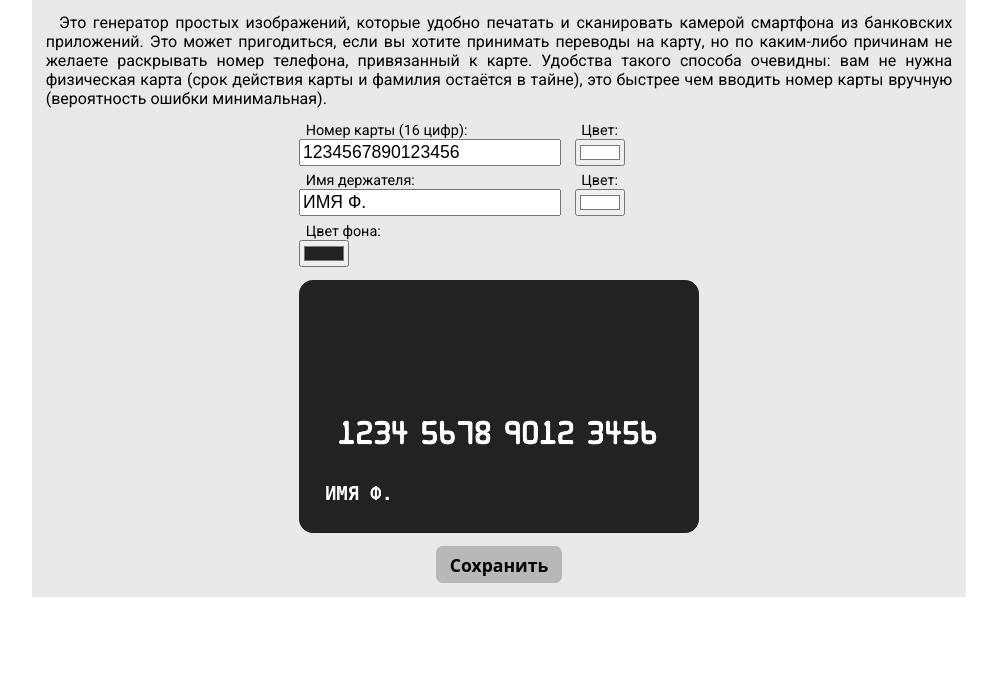
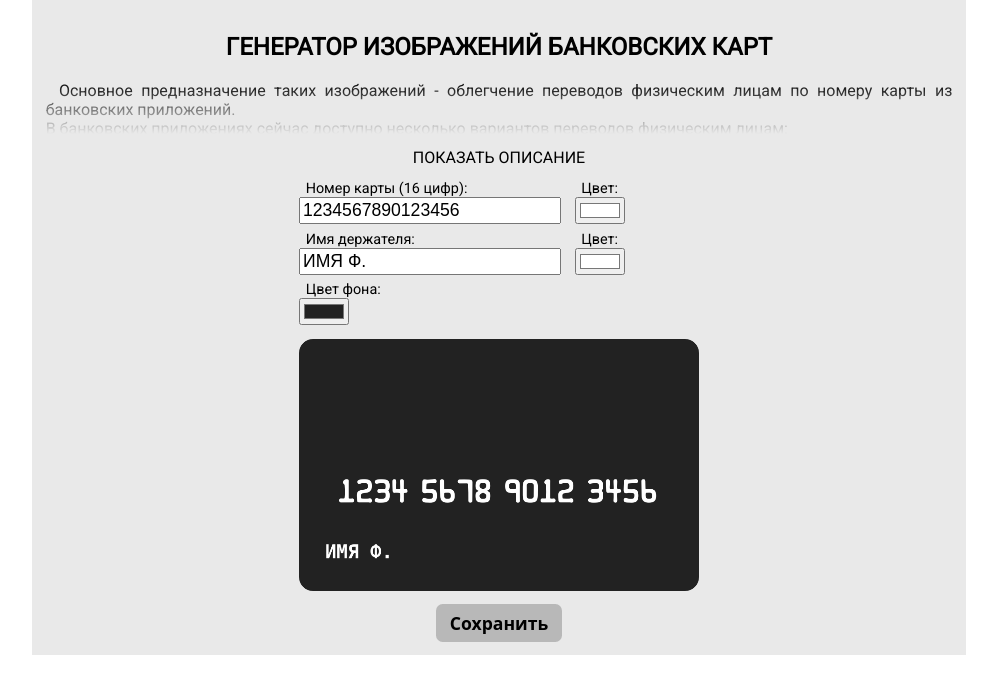
Before and after one commit to macbaze/card-image-generator, a PHP site: page / in a window 1280 px wide. Shown: the top 694 px of the page, without its empty margins (141-1138 px from the left). Run offline with PHP 8.4, Linux system fonts and the light colour scheme.

Commit message:
изменил описание и добавил возможность его скрывать

```diff
--- a/index.html
+++ b/index.html
@@ -11,9 +11,26 @@
 </head>
 <body>
 <section id="mainSection">
+  <h1>Генератор изображений банковских карт</h1>
+  <input type="checkbox" id="description">
   <span>
-    Это генератор простыx изображений, которые удобно печатать и сканировать камерой смартфона из банковских приложений. Это может пригодиться, если вы хотите принимать переводы на карту, но по каким-либо причинам не желаете раскрывать номер телефона, привязанный к карте. Удобства такого способа очевидны: вам не нужна физическая карта (срок действия карты и фамилия остаётся в тайне), это быстрее чем вводить номер карты вручную (вероятность ошибки минимальная).
+  Основное предназначение таких изображений - облегчение переводов физическим лицам по номеру карты из банковских приложений.<br>
+  В банковских приложениях сейчас доступно несколько вариантов переводов физическим лицам:
+  <ul>
+    <li>по номеру счёта (<i>долго, легко ошибиться. В большинстве случаев при переводе между физ.лицами не используется из-за большего времени перечисления средств и необходимости заполнения реквизитов</i>);</li>
+    <li>по номеру телефона (<i>быстро, сложно ошибиться. Удобный способ, но отправителю необходимо знать номер телефона получателя, что не всегда приемлемо</i>);</li>
+    <li>по QR-коду (<i>быстро, почти невозможно ошибиться. Удобный способ, но, увы, доступный далеко не во всех приложениях</i>);</li>
+    <li>по номеру карты:</li>
+    <ul>
+      <li>ввод вручную (<i>долго, легко ошибиться</i>);</li>
+      <li>считывание с помощью NFC (<i>быстро, почти невозможно ошибиться. Необходима карта получателя. Доступно не во всех приложениях</i>);</li>
+      <li>сканирование с помощью камеры (<i>быстро, почти невозможно ошибиться. Необходима карта или изображение карты</i>).</li>
+    </ul>
+  </ul>
+  Последний из перечисленных способов поддерживается приложениями крупнейших банков, но при сканировании карты могут возникнуть сложности: чаще всего если номер трудночитаем (краска на цифрах стирается при длительном пользовании картой). На лицевой стороне также нанесён срок действия, раскрытие которого нежелательно.<br>
+  Генератор размещает номер карты на одноцветной подложке в пропорциях настоящей карты. Полученные изображения могут быть распечатаны или отсканированы прямо с экрана.
   </span>
+  <label for="description">описание</label>
   <form>
     <div class="wide">
       <label for="cardNumber">Номер карты (16 цифр):</label>
--- a/style.css
+++ b/style.css
@@ -1,5 +1,4 @@
-html, body, div, span,
-h1, a, ul, li,
+html, body, div, span, a,
 form, label, canvas, section {
   margin: 0;
   padding: 0;
@@ -23,14 +22,58 @@ html {
   padding: 10pt;
   background-color: #e9e9e9;
 }
+#mainSection > h1,
+#mainSection > label {
+  text-align: center;
+  text-transform: uppercase;
+}
+#mainSection > label:hover {
+  color: #555;
+}
+
+input[type="checkbox"] {
+  display: none;
+}
+input[type="checkbox"]:checked + span {
+  max-height: 100%;
+}
+input[type="checkbox"]:checked + span::after {
+  display: none;
+}
+input[type="checkbox"] ~ label::before {
+  content: "ПОКАЗАТЬ ";
+}
+input[type="checkbox"]:checked ~ label::before {
+  content: "СВЕРНУТЬ ";
+}
 span {
+  position: relative;
   text-indent: 10pt;
   text-align: justify;
   display: block;
+  max-height: 40pt;
+  overflow: hidden;
   margin: 0 0 10pt;
 }
+span::after {
+  content: "";
+  position: absolute;
+  display: block;
+  bottom: 0;
+  height: 40pt;
+  left: 0;
+  right: 0;
+  background: linear-gradient(to top, #e9e9e9, transparent);
+}
+ul {
+  padding-inline-start: 10pt;
+}
+
+i {
+  font-size: 80%;
+}
 form {
-  margin: 0 auto;
+  margin: 10pt auto 0;
   width: 100%;
   max-width: 300pt;
   display: grid;
@@ -83,7 +126,3 @@ a:hover,
 a:active {
   background-color: #FFFFFF;
 }
-
-ol, ul {
-	list-style: none;
-}
```
Lines whose indentation alone changed are shown as unchanged.
